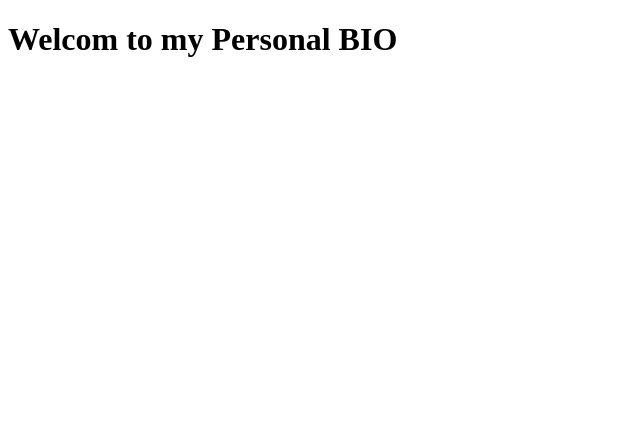
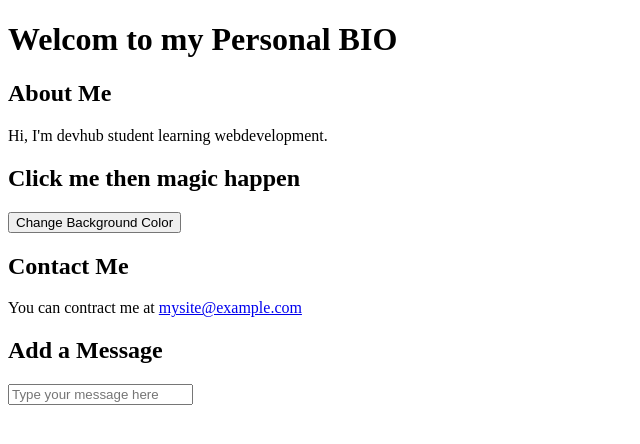
Before and after one commit to i3rightz/demo-web-front-end-overview, a plain HTML site: page index.html in a window 1280 px wide. Shown: the whole page, without its empty margins (0-640 px from the left). Drawn offline with Linux system fonts and the light colour scheme.

Commit message:
add: more information

```diff
--- a/index.html
+++ b/index.html
@@ -9,6 +9,24 @@
     <header>
         <h1>Welcom to my Personal BIO</h1>
     </header>
-
+    <section>
+        <h2>About Me</h2>
+        <p>Hi, I'm devhub student learning webdevelopment.</p>
+    </section>
+    <section>
+        <h2>Click me then magic happen</h2>
+        <button>Change Background Color</button>
+    </section>
+    <section>
+        <h2>Contact Me</h2>
+        <p>
+            You can contract me at <a href='mailto:mysite@example.com'>mysite@example.com</a>
+        </p>
+    </section>
+    <section>
+        <h2>Add a Message</h2>
+        <input type="text" placeholder="Type your message here">
+    </section>
+    <div id="messageContainer"></div>
 </body>
 </html>
```
